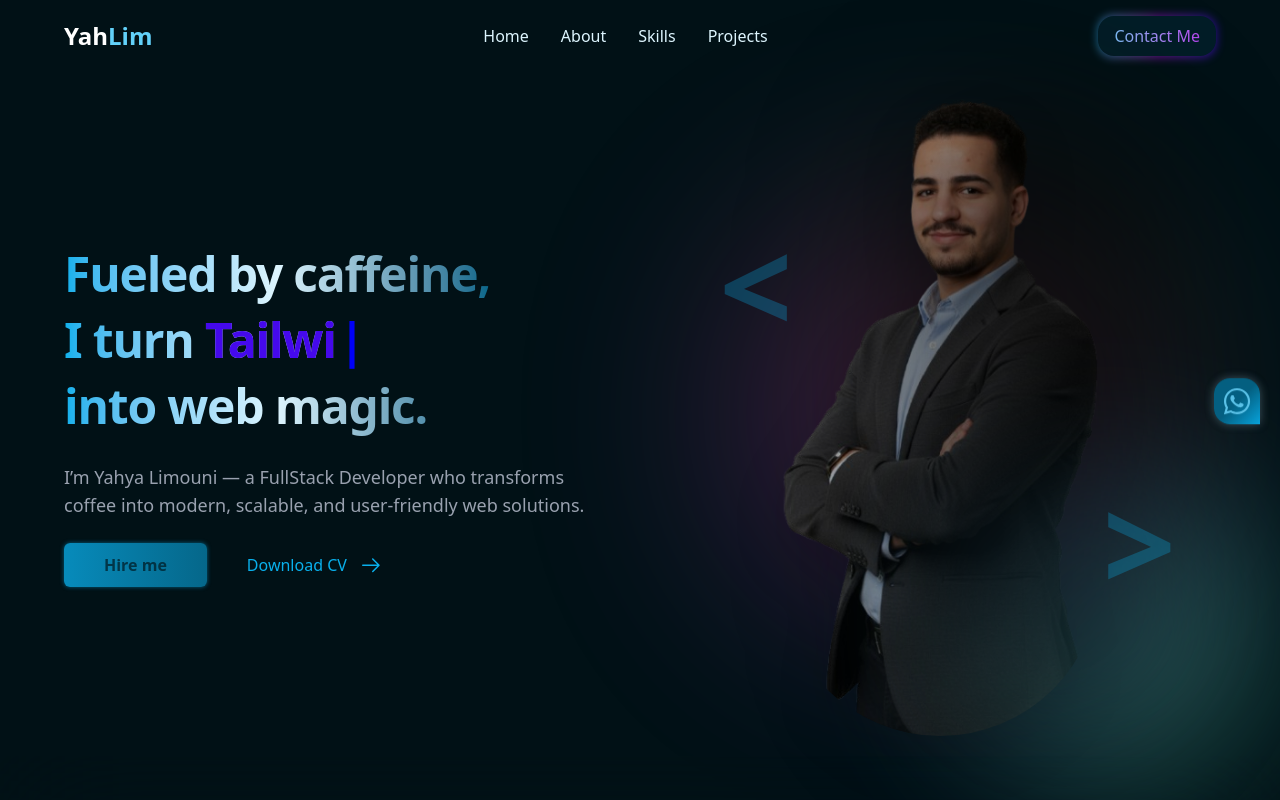
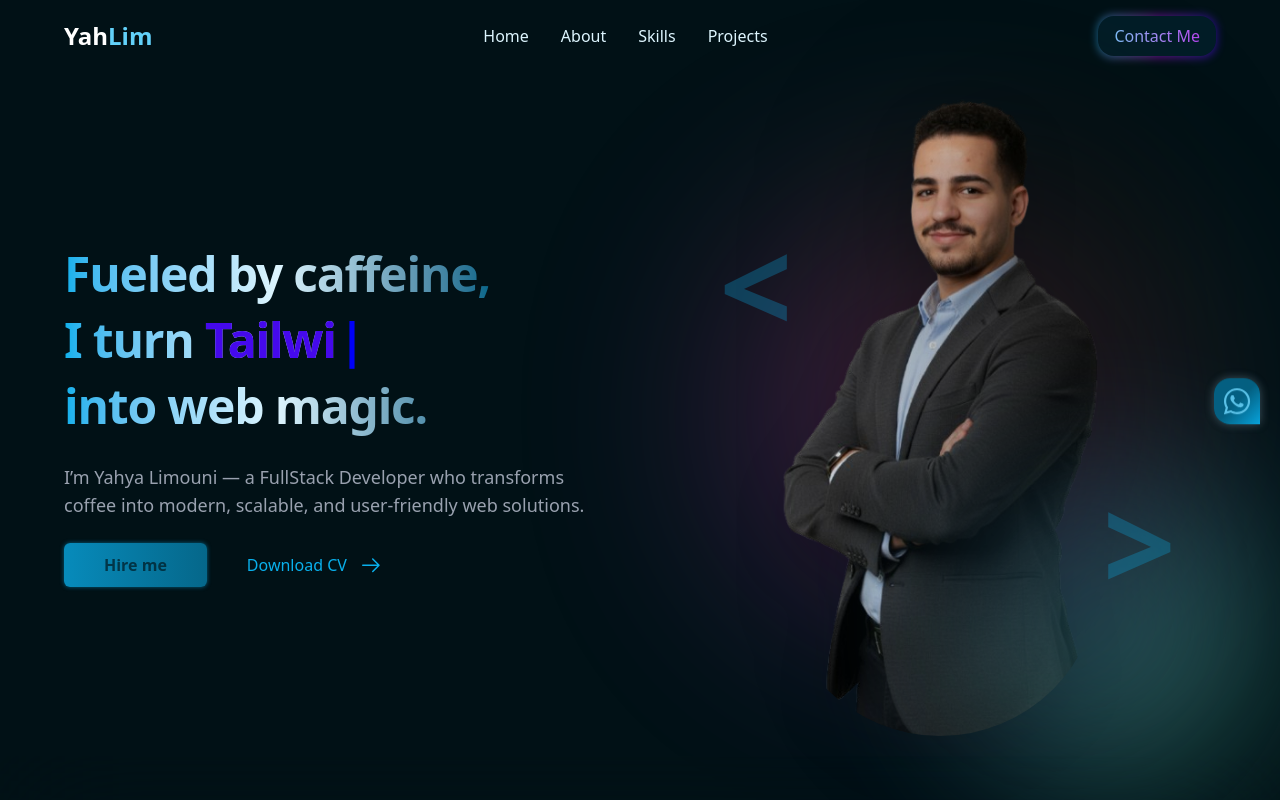
Before and after one commit to Yahyalimouni/portfolio, a React (Vite) app: page / in a window 1280 px wide. Shown: the top 800 px of the page. Built offline with nearby package versions, Linux system fonts and the light colour scheme.

Commit message:
Improvements

```diff
--- a/src/components/sections/Hero.tsx
+++ b/src/components/sections/Hero.tsx
@@ -70,9 +70,9 @@ const Hero: React.FC = () => {
               <img
                 src={HeroImage}
                 alt="Yahya Limouni Portrait"
-                className="relative z-10 w-64 md:w-80 h-auto drop-shadow-2xl rounded-full animate-bottom-fade-in brightness-80"
+                className="relative z-10 w-64 md:w-80 h-auto drop-shadow-2xl rounded-full animate-bottom-fade-in"
               />
-              <div className="absolute top-0 bottom-0 right-10 md:w-[300px] rounded-full blur-3xl bg-black/50 z-20 "></div>
+              <div className="absolute top-0 bottom-0 right-10 md:w-[300px] rounded-full blur-3xl bg-black/30 z-20 "></div>
               <div className='absolute top-1/5 left-1/10 z-100 text-9xl text-pr font-extrabold animate-fade-in'>&lt;</div>
               <div className='absolute bottom-1/5 right-0 md:right-10 z-100 text-9xl text-pr font-extrabold animate-fade-in'>&gt;</div>
             </div>
```
